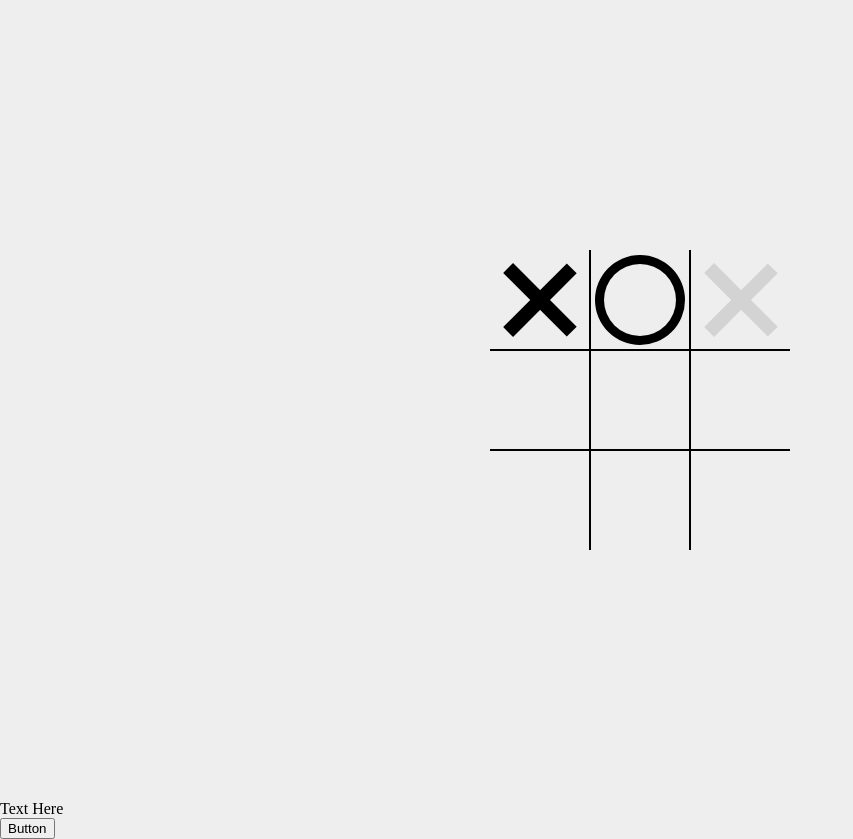
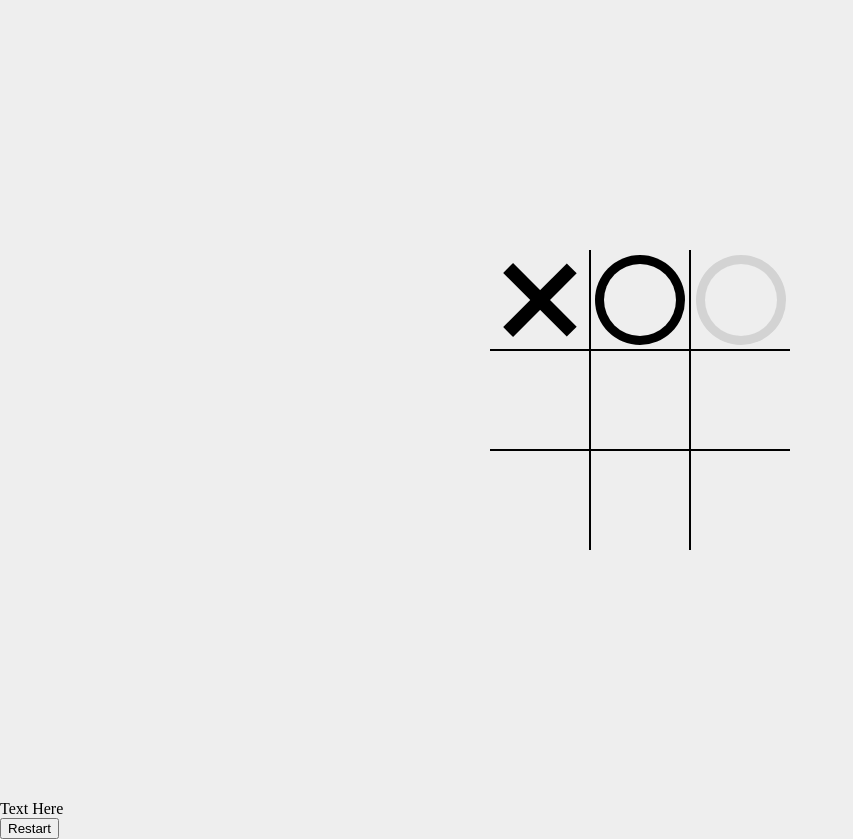
Before and after one commit to shoneriki/javascript-games, a plain HTML site: page tic-tac-toe/index.html in a window 1280 px wide. In both pictures the pointer is over the element 740 px from the left and 300 px from the top of the page. Shown: the whole page, without its empty margins (0-853 px from the left). Drawn offline with Linux system fonts and the light colour scheme.

Commit message:
circle hover effect

```diff
--- a/tic-tac-toe/index.html
+++ b/tic-tac-toe/index.html
@@ -12,7 +12,7 @@
 
 <body>
 
-  <div class="board x" id="board">
+  <div class="board circle" id="board">
     <div class="cell x" data-cell></div>
     <div class="cell circle" data-cell></div>
     <div class="cell" data-cell></div>
@@ -26,7 +26,7 @@
 
   <div class="winning-message" id="winningMessage">
     <div data-winning-message-text>Text Here</div>
-    <button id="restartButton">Button</button>
+    <button id="restartButton">Restart</button>
   </div>
 
 </body>
--- a/tic-tac-toe/style.css
+++ b/tic-tac-toe/style.css
@@ -63,6 +63,8 @@ body {
   border-bottom: none;
 }
 
+/* X, circle markers */
+
 /* 8.1 */
 .cell.x,
 .cell.circle {
@@ -71,13 +73,15 @@ body {
 
 /* 8.1.1 */
 .cell.x::before,
-.cell.x::after {
+.cell.x::after,
+.cell.circle::before {
   background-color: black;
 }
 
 /* 8.2 */
 .board.x .cell:not(.x):not(.circle):hover::before,
-.board.x .cell:not(.x):not(.circle):hover::after{
+.board.x .cell:not(.x):not(.circle):hover::after,
+.board.circle .cell:not(.x):not(.circle):hover::before {
   background-color: lightgrey;
 }
 
@@ -106,21 +110,24 @@ body {
 
 /* 12 */
 .cell.circle::before,
-.cell.circle::after {
-  background-color: black;
+.cell.circle::after,
+.board.circle .cell:not(.x):not(.circle):hover::before,
+.board.circle .cell:not(.x):not(.circle):hover::after {
   content: '';
   position: absolute;
   border-radius: 50%;
 }
 
 /* 13 */
-.cell.circle::before{
+.cell.circle::before,
+.board.circle .cell:not(.x):not(.circle):hover::before{
   width: var(--mark-size);
   height: var(--mark-size);
 }
 
 /* 14 */
-.cell.circle::after{
+.cell.circle::after,
+.board.circle .cell:not(.x):not(.circle):hover::after {
   width: calc(var(--mark-size) * .8);
   height: calc(var(--mark-size) * .8);
   background-color: #EEEEEE;
```
